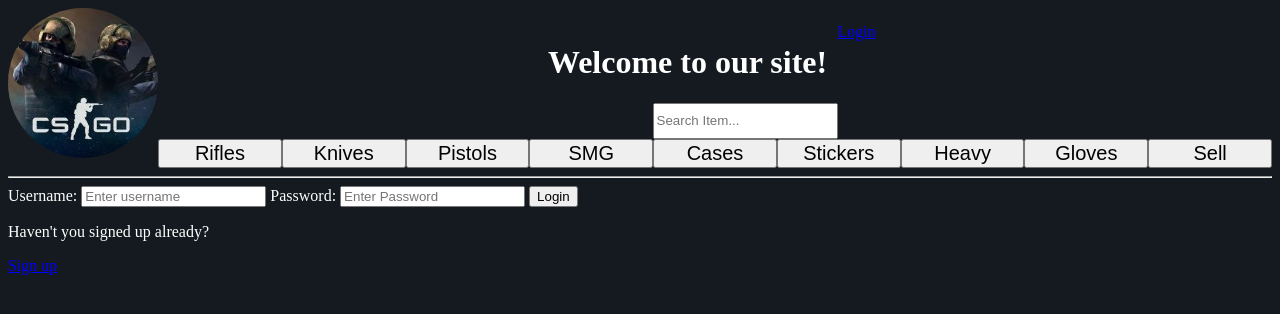
After one commit to Leotrona/FirstDjangoProject, a Django app: page /login/ in a window 1280 px wide. The commit adds this page. Shown: the top 314 px of the page. Run offline with Django 4.2, Linux system fonts and the light colour scheme.

Commit message:
Adding register, login, logout

```diff
--- a/csgostash/base/urls.py
+++ b/csgostash/base/urls.py
@@ -3,6 +3,10 @@ from . import views
 
 
 urlpatterns = [
+    path('login/', views.loginPage, name='login'),
+    path('logout/', views.logoutUser, name='logout'),
+    path('register/', views.registerPage, name='register'),
+
     path('', views.home, name="home"),
     path('rifles/', views.rifles, name="rifles"),
     path('knives/', views.knives, name="knives"),
--- a/csgostash/base/views.py
+++ b/csgostash/base/views.py
@@ -1,13 +1,72 @@
 from django.shortcuts import render, redirect
+from django.contrib import messages
+from django.contrib.auth.decorators import login_required
 from .models import Weapon
-from django.http import HttpResponseNotFound
+from django.http import HttpResponseNotFound, HttpResponse
 from .forms import WeaponForm
+from django.contrib.auth.models import User
+from django.contrib.auth import authenticate,login,logout
+from django.contrib.auth.forms import UserCreationForm
+
 
 # Create your views here.
 
 
+def loginPage(request):
+
+    page = 'login'
+
+    if request.user.is_authenticated:
+        return redirect('home')
+
+    if request.method == "POST":
+        username = request.POST.get('username').lower()
+        password = request.POST.get('password')
+
+        try:
+            user = User.objects.get(username=username)
+        except:
+            messages.error(request, "User does not exist!")
+
+        user = authenticate(request, username=username, password=password)
+
+        if user is not None:
+            login(request,user)
+            return redirect('home')
+
+        else:
+            messages.error(request, "Username or Password does not exist!")
+
+
+    context = {'page': page}
+    return render(request, 'login_register.html', context)
+
+
+def logoutUser(request):
+    logout(request)
+    return redirect('home')
+
+def registerPage(request):
+    form = UserCreationForm()
+
+    if request.method == "POST":
+        form = UserCreationForm(request.POST)
+        if form.is_valid():
+            user = form.save(commit=False)
+            user.username = user.username.lower()
+            user.save()
+            login(request, user)
+            return redirect('home')
+        else:
+            messages.error(request, "An error occurred during registration")
+    return render(request, 'login_register.html', {'form': form})
+
+
 def home(request):
-    return render(request, 'home.html')
+    q = request.GET.get('q') if request.GET.get('q') != None else ''
+    weapons = Weapon.objects.filter(skin_name__icontains = q)
+    context = {'weapons': weapons}
+    return render(request, 'existing_skins.html', context)
 
 def rifles(request):
     return render(request, 'rifles.html')
@@ -51,7 +110,7 @@ def current_rifle(request,weapon, pk):
         context = {'weapon': weapon_from_database.get()}
         return render(request, 'current_rifle.html', context)
 
-
+@login_required(login_url='/login')
 def sell_item(request):
     form = WeaponForm()
     if request.method == 'POST':
@@ -64,9 +123,13 @@ def sell_item(request):
     return render(request, 'sell.html', context)
 
 
+@login_required(login_url='/login')
 def update_item(request, pk):
     weapon = Weapon.objects.get(id=pk)
     form = WeaponForm(instance=weapon)
+
+    if request.user != weapon.seller:
+        return HttpResponse('Cannot edit this Ad!')
 
     if request.method == 'POST':
         form = WeaponForm(request.POST, instance=weapon)
@@ -78,8 +141,13 @@ def update_item(request, pk):
     return render(request, 'sell.html', context)
 
 
+@login_required(login_url='/login')
 def delete_item(request, pk):
     item = Weapon.objects.get(id=pk)
+
+    if request.user != item.seller:
+        return HttpResponse('Cannot edit this Ad!')
+
     if request.method == 'POST':
         item.delete()
         return redirect('home')
--- a/csgostash/static/styles/navbar.css
+++ b/csgostash/static/styles/navbar.css
@@ -17,9 +17,24 @@
 }
 
 .upper-part {
+    display: grid;
+    grid-template-columns: 1fr 1.5fr;
     padding-left: 35%;
     vertical-align: middle;
     padding-top: 15px;
+}
+.search-bar {
+    align-items: right;
+    display: flex;
+    justify-content: end;
+}
+
+.search-bar-form {
+    display: inline-block;
+}
+
+.search-bar-size {
+    height: 30px;
 }
 
 .logo-image-container {
@@ -56,7 +71,7 @@ button:hover{
         display: grid;
         grid-template-columns: 150px;
         grid-template-rows: repeat(9, 20px);
-        padding-left: 28%;
+        padding-left: 31.5%;
         padding-right: 0%;
         align-items: center;
     }
@@ -66,7 +81,7 @@ button:hover{
     }
 
     .upper-part {
-        padding-left: 30%;
+        padding-left: 33%;
     }
 
     .logo-image {
--- /dev/null
+++ b/csgostash/templates/login_register.html
@@ -0,0 +1,49 @@
+{% extends 'main.html' %}
+
+{% block content%}
+
+{% if page == 'login' %}
+
+<div>
+
+    <form method ="POST" action="">
+        {% csrf_token %}
+
+        <label>Username:</label>
+        <input type="text" name="username" placeholder="Enter username" />
+
+        <label>Password:</label>
+        <input type="password" name="password" placeholder="Enter Password" />
+
+        <input type="submit" value="Login" />
+
+    </form>
+
+    <p> Haven't you signed up already? </p>
+    <a href = "{% url 'register' %}">  Sign up </a>
+
+
+
+</div>
+
+{% else %}
+
+<div>
+
+    <form method ="POST" action="">
+        {% csrf_token %}
+
+        {{form.as_p}}
+        <input type="submit" value="Register" />
+
+    </form>
+
+    <p> Already signed up? </p>
+    <a href = "{% url 'login' %}">  Login </a>
+
+
+</div>
+
+{% endif %}
+
+{% endblock content %}
--- a/csgostash/templates/main.html
+++ b/csgostash/templates/main.html
@@ -11,6 +11,14 @@
     <body>
         {% include 'navbar.html' %}
 
+        {% if messages %}
+        <ul class="messages">
+            {% for message in messages %}
+            <li></li> {{ message }} </li>
+            {% endfor %}
+        </ul>
+        {% endif %}
+
         {% block content %}
 
         {% endblock %}
--- a/csgostash/templates/navbar.html
+++ b/csgostash/templates/navbar.html
@@ -11,6 +11,22 @@
     <div class = "header-text-container">
         <div class = "upper-part">
             <h1 class = "header-text"> Welcome to our site!</h1>
+
+            {% if request.user.is_authenticated %}
+            <a href= "{% url 'logout' %}" >Logout</a>
+
+            {% else %}
+
+            <a href= "{% url 'login' %}" >Login</a>
+
+            {% endif %}
+
+            <div class = "search-bar">
+                <form class = "search-bar-form" method="GET" action ="{% url 'home' %}">
+                    <input class = "search-bar-size" type ="text" name="q" placeholder="Search Item..." />
+                </form>
+            </div>
+
         </div>
         <div class = "lower-part">
             <button onclick="location.href = '/rifles';" class = "skin-category" type="button">Rifles</button>
```
Also changed, not shown: csgostash/templates/existing_skins.html (+12 -1 lines), csgostash/db.sqlite3.
